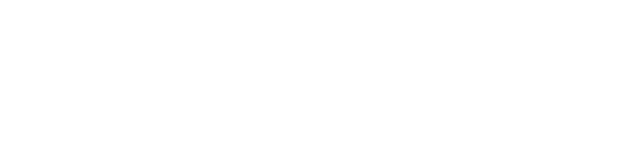
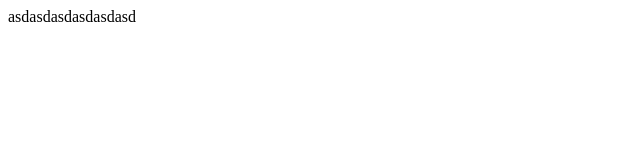
Before and after one commit to wiadrosos535/GitTutorial, a plain HTML site: page index.html in a window 1280 px wide. Shown: the whole page, without its empty margins (0-640 px from the left). Drawn offline with Linux system fonts and the light colour scheme.

Commit message:
zmiany_kolegi

```diff
--- a/index.html
+++ b/index.html
@@ -6,6 +6,6 @@
     <title>Git Tutorial</title>
 </head>
 <body>
-
+    asdasdasdasdasdasd
 </body>
 </html>
```
